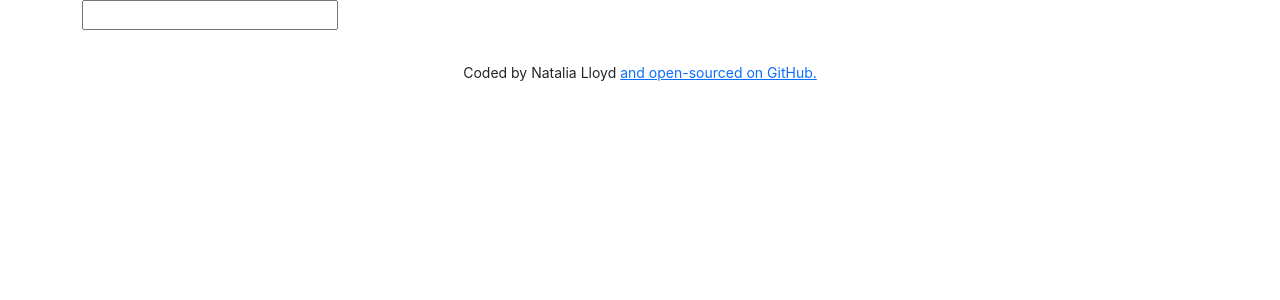
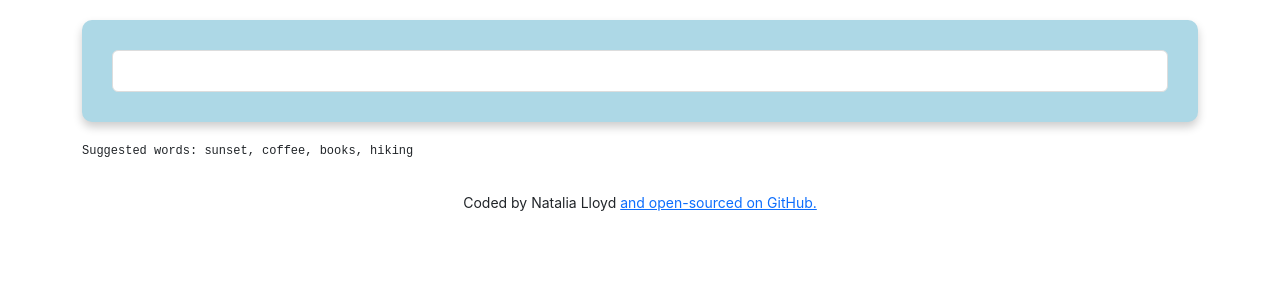
Before and after one commit to natallo7/dictionary-project, a React (Create React App) app: page / in a window 1280 px wide. Shown: the top 300 px of the page. Built offline with nearby package versions, Linux system fonts and the light colour scheme.

Commit message:
Added basic styling to sections

```diff
--- a/src/Dictionary.css
+++ b/src/Dictionary.css
@@ -0,0 +1,24 @@
+.Dictionary {
+  font-family: "Courier New", Courier, monospace;
+}
+
+.Dictionary section {
+  background: lightblue;
+  padding: 30px;
+  border-radius: 10px;
+  box-shadow: 0px 5px 10px rgb(0, 0, 0, 0.2);
+  margin: 20px 0;
+}
+
+.Dictionary input {
+  width: 100%;
+  padding: 8px 4px;
+  border: 1px solid #ddd;
+  border-radius: 6px;
+  color: rgb(64, 64, 64);
+}
+
+.Dictionary .hint {
+  font-size: 12px;
+  margin-top: 5px;
+}
--- a/src/Dictionary.js
+++ b/src/Dictionary.js
@@ -26,9 +26,12 @@ export default function Dictionary() {
 
   return (
     <div className="Dictionary">
-      <form onSubmit={search}>
-        <input type="search" onChange={handleKeywordChange} />
-      </form>
+      <section>
+        <form onSubmit={search}>
+          <input type="search" onChange={handleKeywordChange} />
+        </form>
+      </section>
+      <div className="hint">Suggested words: sunset, coffee, books, hiking</div>
       <Results results={results} />
     </div>
   );
--- a/src/Results.js
+++ b/src/Results.js
@@ -6,14 +6,16 @@ export default function Results(props) {
   if (props.results) {
     return (
       <div className="Results">
+        <section>
           <h2>{props.results.word}</h2>
           {props.results.phonetics.map(function (phonetic, index) {
             return (
-            <div key={index}>
+              <section key={index}>
                 <Phonetic phonetic={phonetic} />
-            </div>
+              </section>
             );
           })}
+        </section>
 
         {props.results.meanings.map(function (meaning, index) {
           return (
```
Lines whose indentation alone changed are shown as unchanged.
